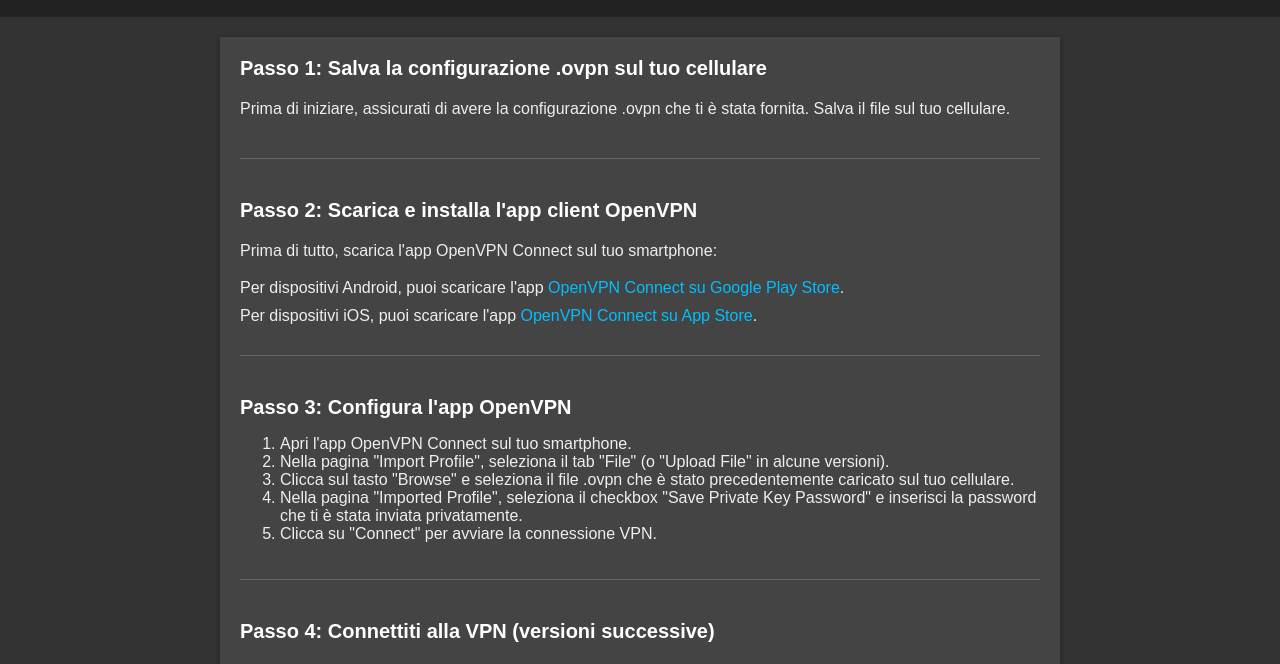
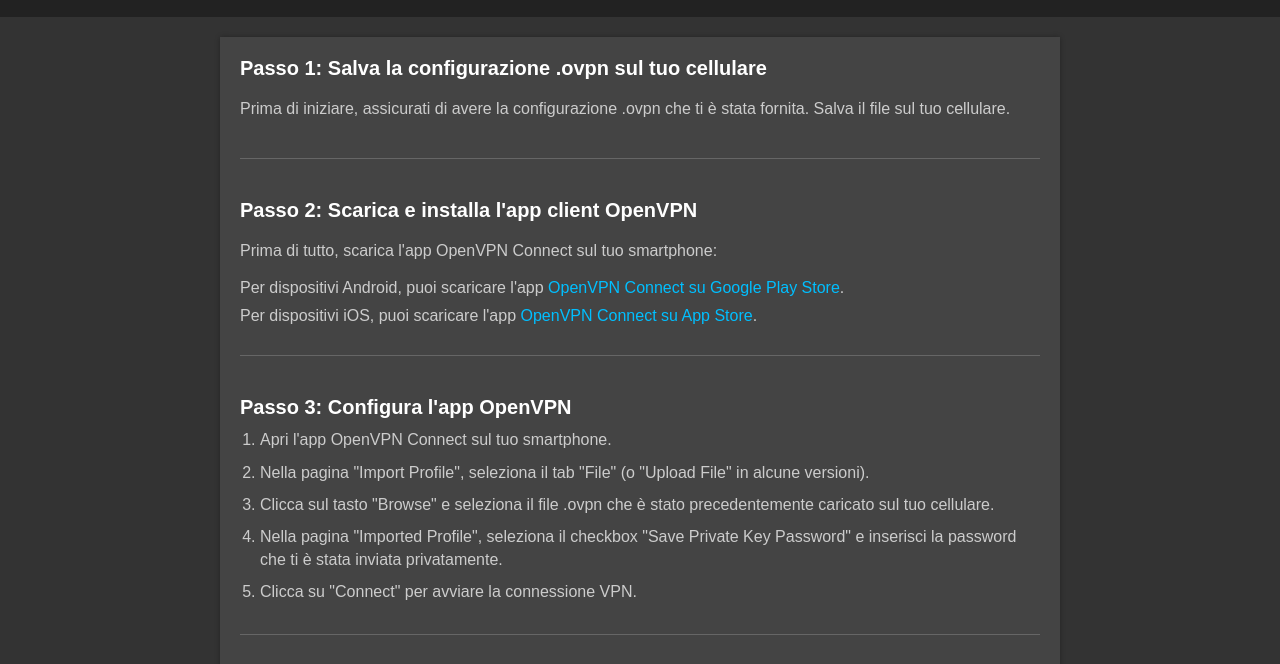
Before and after one commit to Chosko/tv-vpn-guide, a website: page index.html in a window 1280 px wide. Shown: the part 51-715 px from the top of the page. Drawn offline with Linux system fonts and the light colour scheme.

Commit message:
Style improved

```diff
--- a/style.css
+++ b/style.css
@@ -41,16 +41,31 @@
 
 p {
     line-height: 1.6;
+    color: #ccc;
 }
 
 ul {
     margin: 0;
     padding: 0;
     list-style-type: none;
+    color: #ccc;
 }
 
 ul li {
     margin-bottom: 10px;
+}
+
+ol {
+    margin: 0;
+    padding: 0;
+    list-style-type: decimal;
+    color: #ccc;
+    margin-left: 20px; /* Aggiunto margine sinistro */
+}
+
+ol li {
+    margin-bottom: 10px;
+    line-height: 1.4;
 }
 
 a {
```
